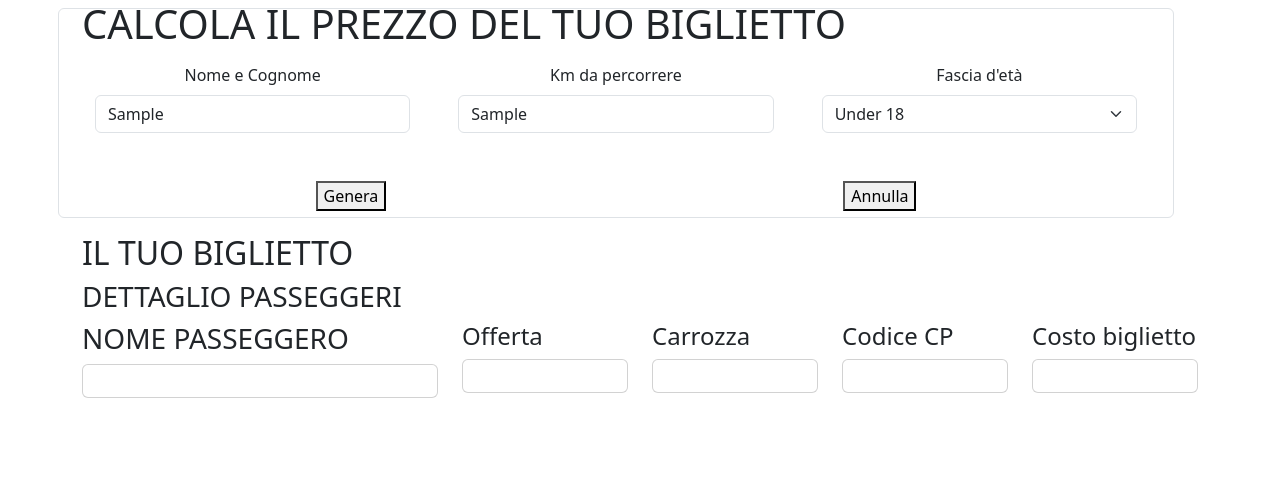
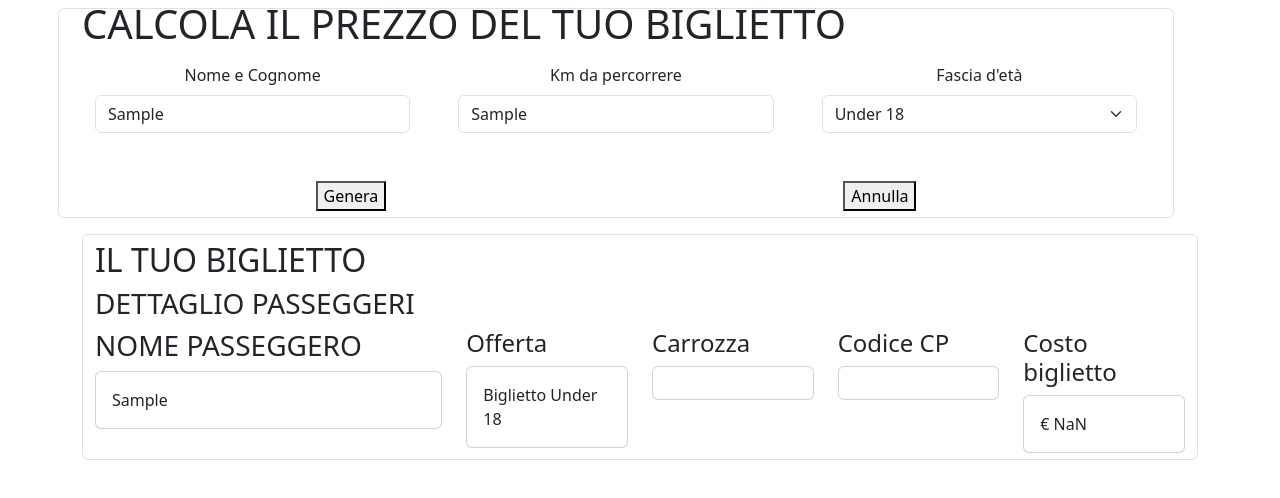
Before and after one commit to FrancescoGiommi/js-biglietto-treno-form, a plain HTML site: page index.html in a window 1280 px wide. Both pictures are taken after typing "Sample", "Sample" into the empty fields and a click on the button "Genera". Drawn offline with nearby package versions, Linux system fonts and the light colour scheme.

Commit message:
Add submint with form

```diff
--- a/index.html
+++ b/index.html
@@ -44,14 +44,13 @@
           </div>
         </form>
       </div>
-      <div class="price-ticket">
+      <div class="price-ticket form-control">
         <h2>IL TUO BIGLIETTO</h2>
-        <div class="row">
-          <div class="col-12" id="output-ticket">
+        <div class="row" id="output-ticket">
+          <!-- <div class="col-12">
             <h3>DETTAGLIO PASSEGGERI</h3>
           </div>
           <div class="col-4">
-            <!--Nome e cognome-->
             <h3>NOME PASSEGGERO</h3>
             <div class="card">
               <div class="card-body">
@@ -60,7 +59,6 @@
             </div>
           </div>
           <div class="col-2">
-            <!--Tipologia di biglietto-->
             <h4>Offerta</h4>
             <div class="card">
               <div class="card-body">
@@ -69,7 +67,6 @@
             </div>
           </div>
           <div class="col-2">
-            <!--Numero della carrozza-->
             <h4>Carrozza</h4>
             <div class="card">
               <div class="card-body">
@@ -78,7 +75,6 @@
             </div>
           </div>
           <div class="col-2">
-            <!--Codice del biglietto-->
             <h4>Codice CP</h4>
             <div class="card">
               <div class="card-body">
@@ -87,14 +83,13 @@
             </div>
           </div>
           <div class="col-2">
-            <!--Prezzo del biglietto-->
             <h4>Costo biglietto</h4>
             <div class="card">
               <div class="card-body">
                 <span id="ticket-price"></span>
               </div>
             </div>
-          </div>
+          </div> -->
         </div>
       </div>
     </div>
--- a/js/main.js
+++ b/js/main.js
@@ -34,7 +34,7 @@ const under18El = document.getElementById("under-18");
 const over65El = document.getElementById("over-65");
 const adultEl = document.getElementById("adult");
 const ticketBtnEl = document.getElementById("btn-ticket");
-const outputTicketEl = document.getElementById("output-ticket");
+
 const ticketFormEl = document.getElementById("ticket-user-form");
 const deleteTicketEl = document.getElementById("delete-ticket");
 
@@ -44,6 +44,7 @@ const ticketRateEl = document.getElementById("rate-ticket");
 const carriageEl = document.getElementById("carriage");
 const cpCodeEl = document.getElementById("cp-code");
 const ticketPriceEl = document.getElementById("ticket-price");
+const outputTicketEl = document.getElementById("output-ticket");
 
 ticketFormEl.addEventListener("submit", (event) => {
   event.preventDefault();
@@ -51,23 +52,73 @@ ticketFormEl.addEventListener("submit", (event) => {
   const userName = inputNameEl.value;
   const distanceKm = inputKmEl.value;
   const ageUser = inputAgeEl.value;
+  const under18 = under18El.value;
+  const adult = adultEl.value;
+  const over65 = over65El.value;
   console.log(userName, distanceKm + " Km", ageUser + " anni");
 
-  const kmCost = 0.21;
+  const kmPrice = 0.21;
+  const priceTicket = (distanceKm * kmPrice).toFixed(2);
+  let discountEur;
+  let discountPerc;
+  let rateTicket = "Biglietto Standard";
+  discountEur = (priceTicket - discountPerc) % 100;
+  const finalPrice = priceTicket - discountEur;
+  if (ageUser == under18) {
+    discountPerc = 20;
+    rateTicket = "Biglietto Under 18";
+  } else if (ageUser == over65) {
+    discountPerc = 40;
+    rateTicket = "Biglietto Over65";
+  }
 
-  let discountPrice = 0;
+  let outputTicket = "";
 
-  if (ageUser == "under-18") {
-    const discountUnder18 = 20;
-    discountPrice = (priceTicket * discountUnder18) % 100;
-  } else if (ageUser == "over-65") {
-    const discountOver65 = 40;
-    discountPrice = (priceTicket - discountOver65) % 100;
-  }
-  const priceTicket = kmCost * distanceKm;
-
-  console.log("prezzo scontato " + discountPrice);
-  console.log("prezzo del biglietto " + priceTicket);
-  console.log("prezzo del biglietto " + discountUnder18);
-  console.log("prezzo del biglietto " + discountOver65);
+  const generateTicket = `
+<div class="col-12 ">
+            <h3>DETTAGLIO PASSEGGERI</h3>
+          </div>
+          <div class="col-4">
+            <h3>NOME PASSEGGERO</h3>
+            <div class="card">
+              <div class="card-body ">
+                <span id="passenger-name">${userName}</span>
+              </div>
+            </div>
+          </div>
+          <div class="col-2">
+            <h4>Offerta</h4>
+            <div class="card">
+              <div class="card-body">
+                <span id="rate-ticket">${rateTicket}</span>
+              </div>
+            </div>
+          </div>
+          <div class="col-2">
+            <h4>Carrozza</h4>
+            <div class="card">
+              <div class="card-body">
+                <span id="carriage"></span>
+              </div>
+            </div>
+          </div>
+          <div class="col-2">
+            <h4>Codice CP</h4>
+            <div class="card">
+              <div class="card-body">
+                <span id="cp-code"></span>
+              </div>
+            </div>
+          </div>
+          <div class="col-2">
+            <h4>Costo biglietto</h4>
+            <div class="card">
+              <div class="card-body">
+                <span id="ticket-price">€ ${finalPrice}</span>
+              </div>
+            </div>
+          </div>
+`;
+  outputTicket += generateTicket;
+  outputTicketEl.innerHTML = outputTicket;
 });
```
